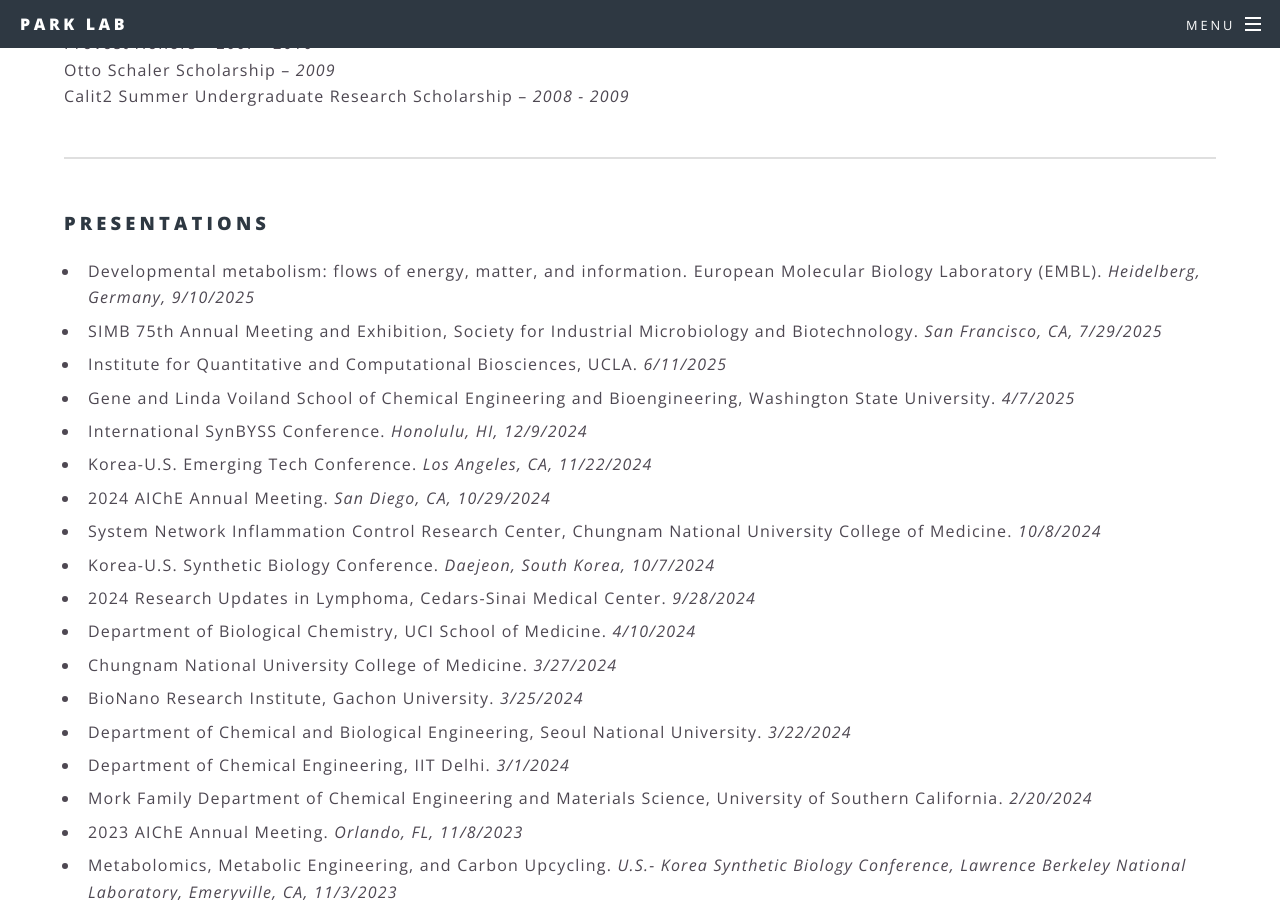
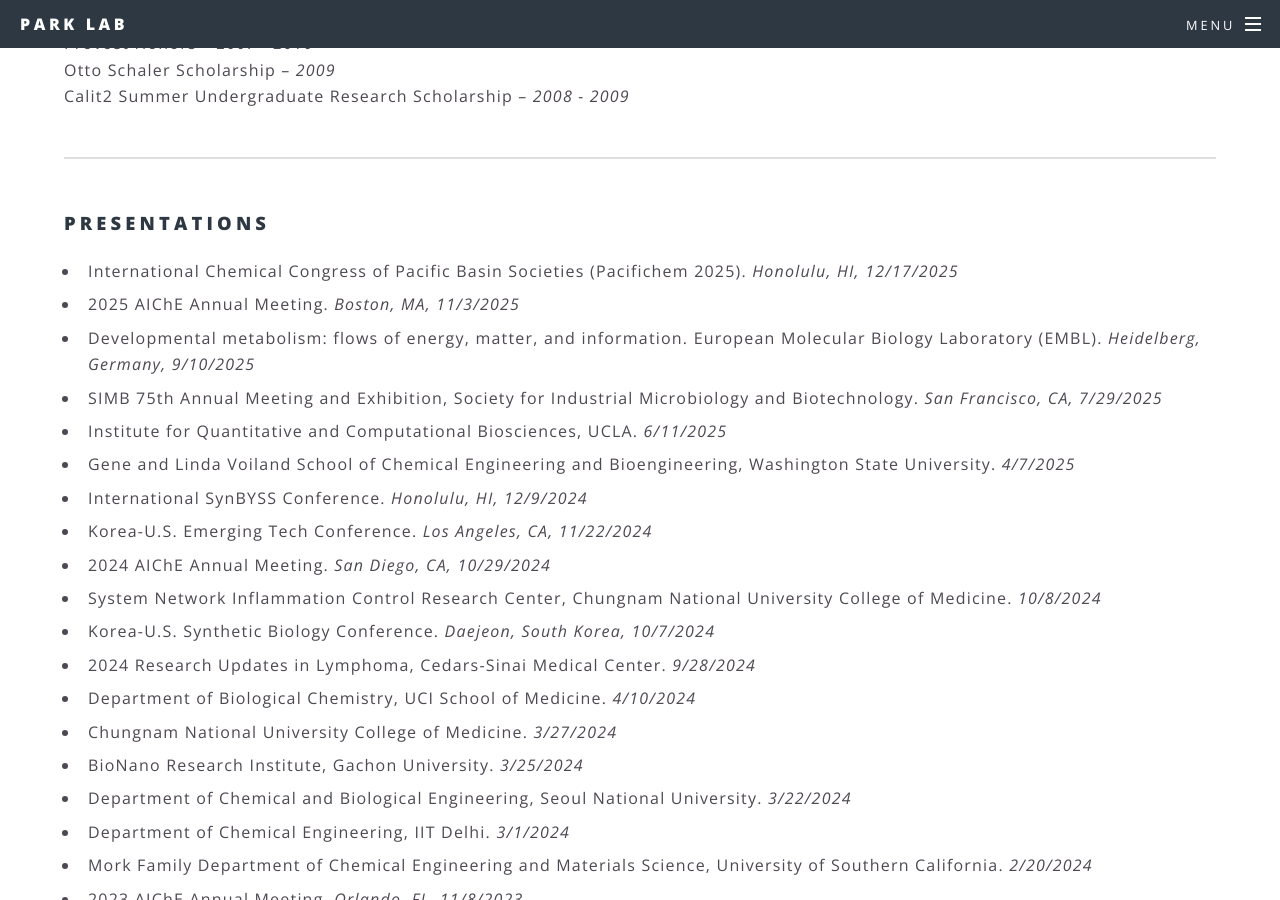
Before and after one commit to jopark/jopark.github.io, a Jekyll site: the page built from biography.html, in a window 1280 px wide and 900 px high, scrolled down 3891 px. Built offline with Jekyll 4.4.1, drawn with Linux system fonts in a browser that asks for light colours.

Commit message:
Update biography.html

```diff
--- a/biography.html
+++ b/biography.html
@@ -141,6 +141,8 @@
 		<p>
 		<h3>Presentations</h3>
 		<ul class="ul1">
+		<li>International Chemical Congress of Pacific Basin Societies (Pacifichem 2025). <i>Honolulu, HI, 12/17/2025</i></li>
+		<li>2025 AIChE Annual Meeting. <i>Boston, MA, 11/3/2025</i></li>
 		<li>Developmental metabolism: flows of energy, matter, and information. European Molecular Biology Laboratory (EMBL). <i>Heidelberg, Germany, 9/10/2025</i></li>
 		<li>SIMB 75th Annual Meeting and Exhibition, Society for Industrial Microbiology and Biotechnology. <i>San Francisco, CA, 7/29/2025</i></li>
 		<li>Institute for Quantitative and Computational Biosciences, UCLA. <i>6/11/2025</i></li>
```
